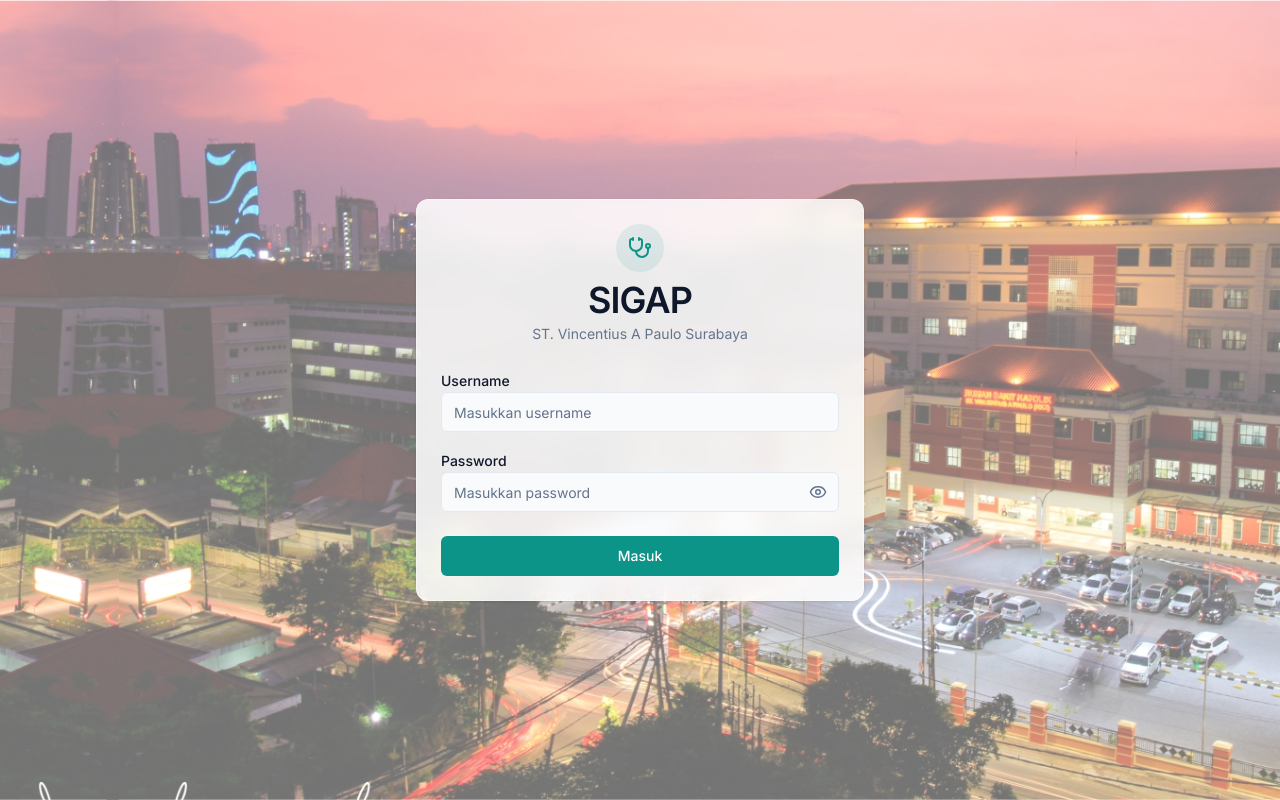
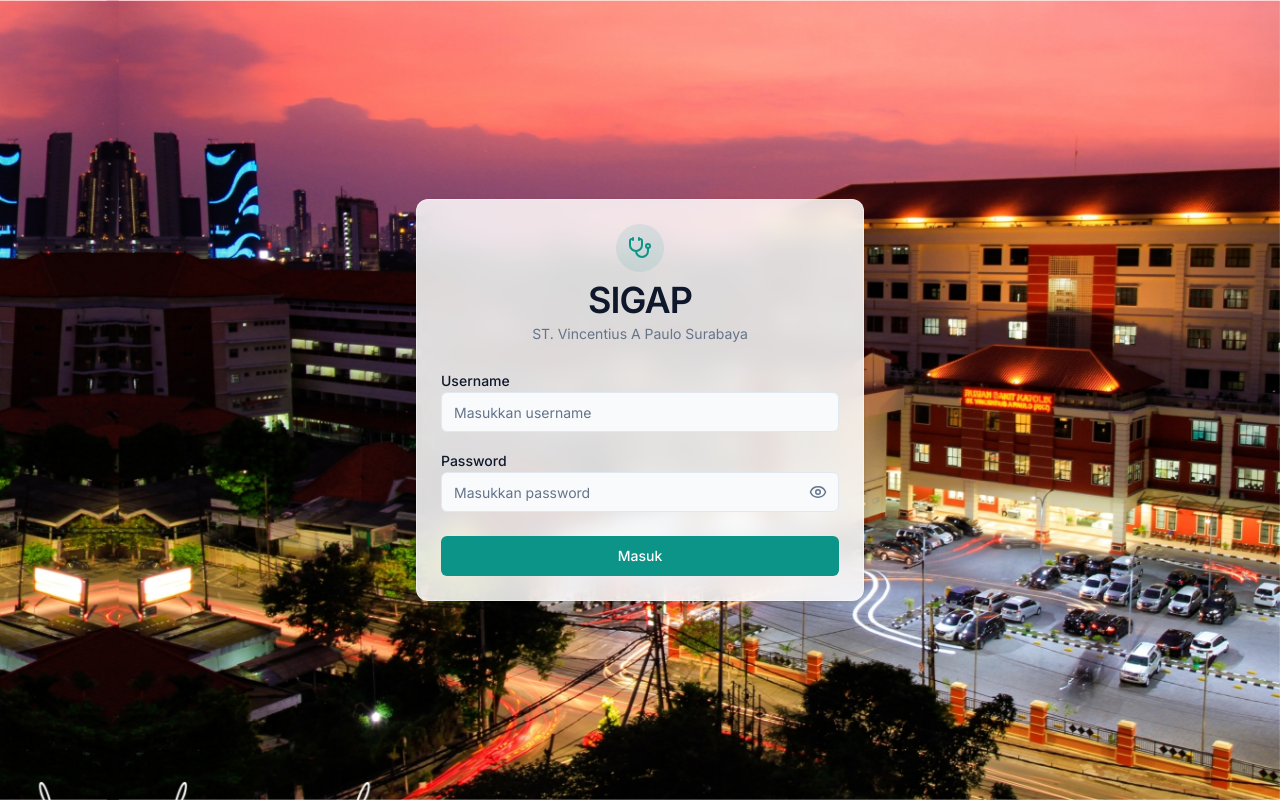
Before and after one commit to dhanuprys/emr-stikes-katolik-paulo, a Next.js app: page /login in a window 1280 px wide. Built offline with nearby package versions, Linux system fonts and the light colour scheme; no server answers.

Commit message:
fix: login page remove overlay

```diff
--- a/app/(auth)/layout.tsx
+++ b/app/(auth)/layout.tsx
@@ -16,7 +16,7 @@ export default function AuthLayout({
           backgroundPosition: 'center',
         }}
       >
-        <div className="absolute inset-0 bg-white/45" />
+        {/* <div className="absolute inset-0 bg-white/45" /> */}
       </div>
 
       <div className="relative z-10 w-full max-w-md">
```
